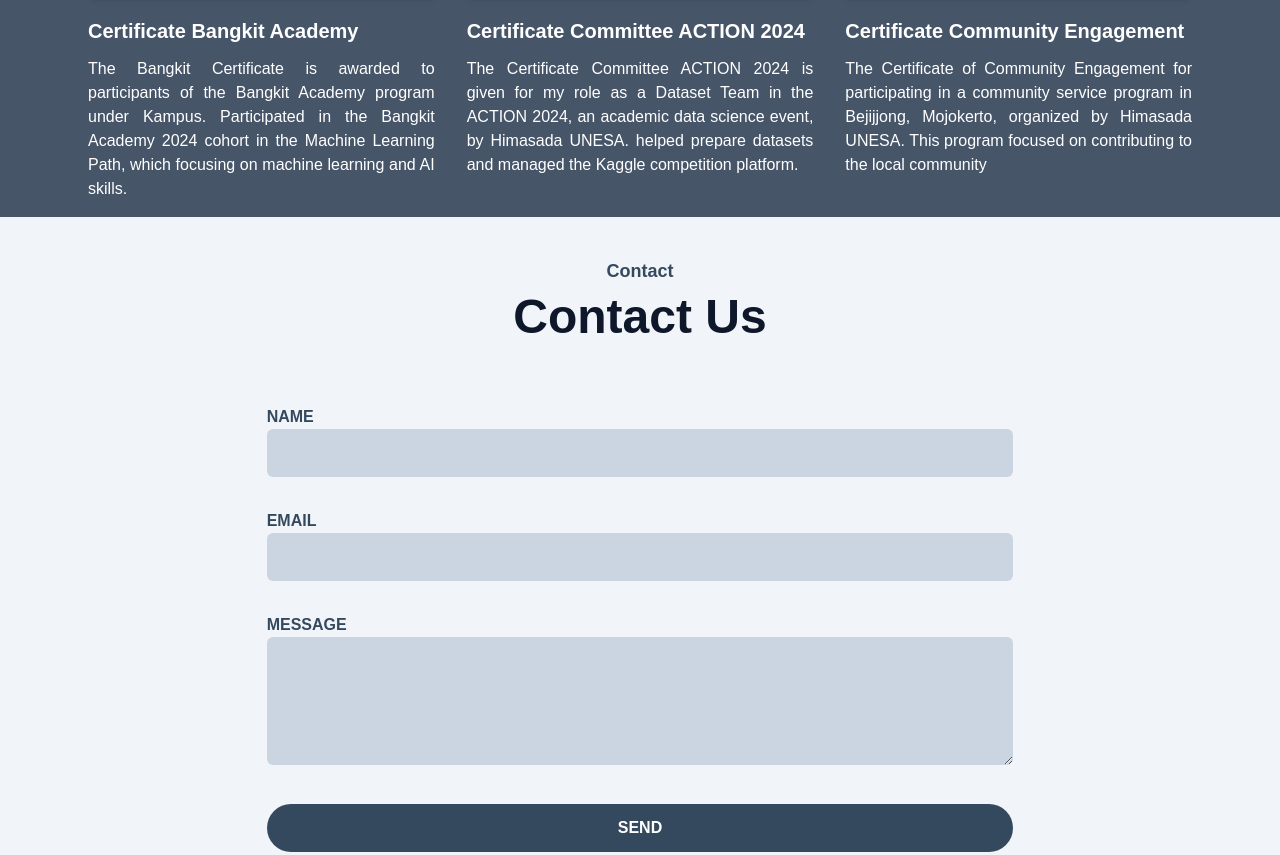
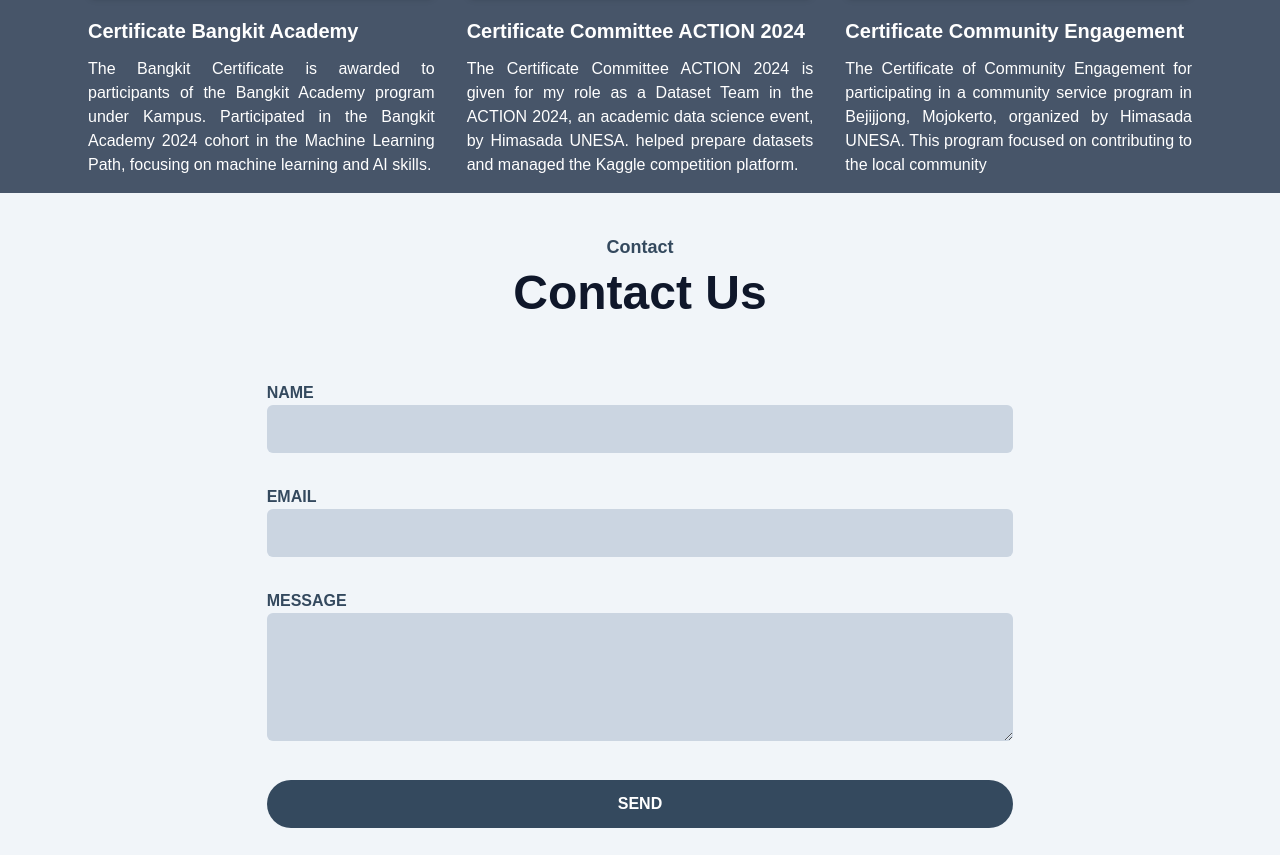
Before and after one commit to rizkyyanuark/Website-Portofolio, a website: page index.html in a window 1280 px wide. Shown: the part 2956-3811 px from the top of the page. Drawn offline with Linux system fonts and the light colour scheme.

Commit message:
fix: correct grammar in Bangkit Academy certificate description in index.html

```diff
--- a/index.html
+++ b/index.html
@@ -293,7 +293,7 @@
               </div>
               <h3 class="font-semibold text-xl text-white mt-5 mb-3">Certificate Bangkit Academy</h3>
               <p class="font-medium text-base text-white text-justify">
-                The Bangkit Certificate is awarded to participants of the Bangkit Academy program under Kampus. Participated in the Bangkit Academy 2024 cohort in the Machine Learning Path, which focusing on machine learning and AI skills.
+                The Bangkit Certificate is awarded to participants of the Bangkit Academy program under Kampus. Participated in the Bangkit Academy 2024 cohort in the Machine Learning Path, focusing on machine learning and AI skills.
               </p>
             </div>
             <div class="w-full md:w-1/3 p-4">
```
